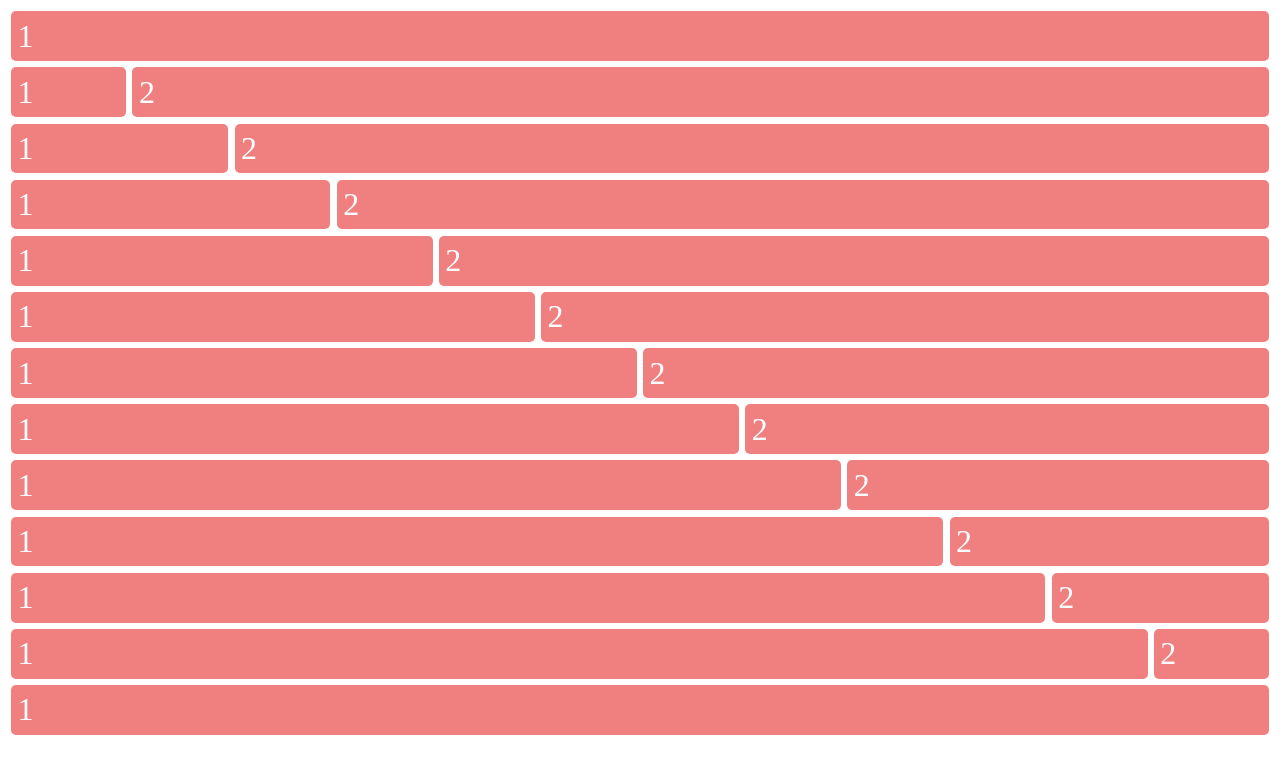
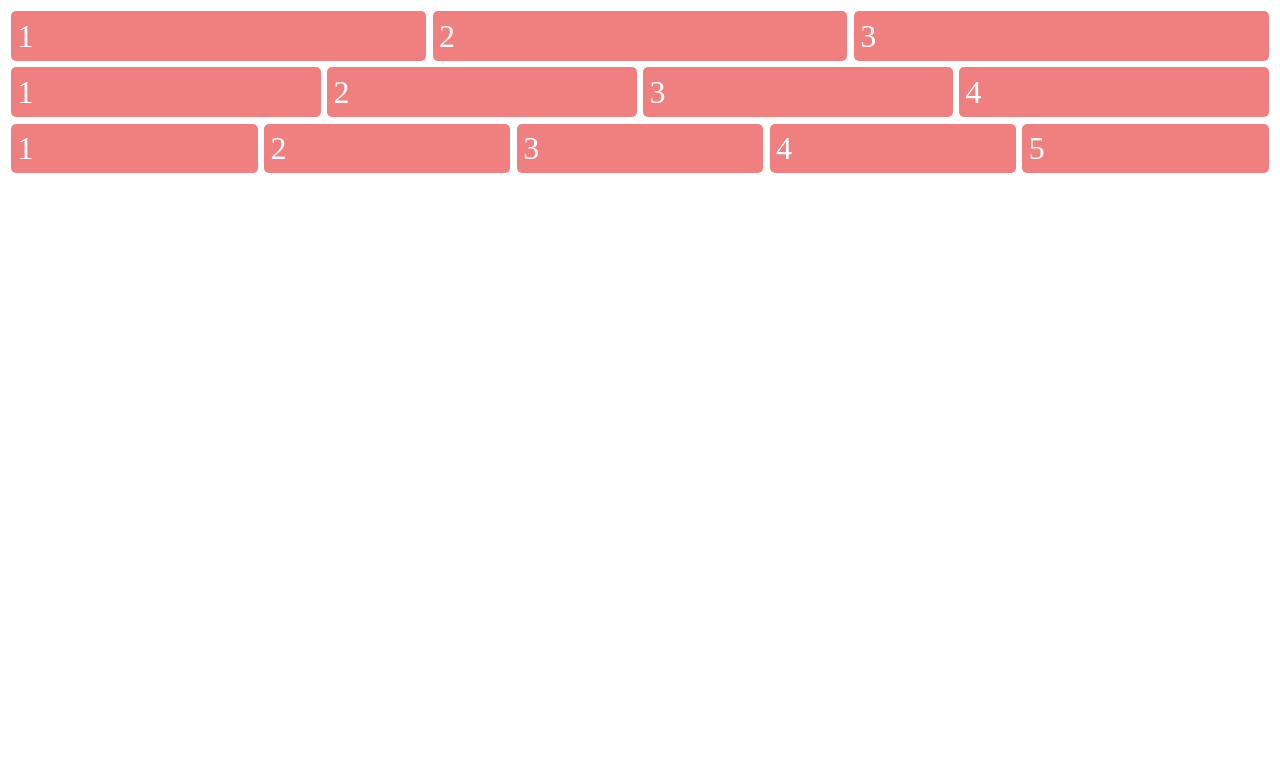
Before and after one commit to AnikBhadra/flexbox101, a website built with Vite: page 03_flexbox-grid/index.html in a window 1280 px wide. Built offline with nearby package versions, Linux system fonts and the light colour scheme.

Commit message:
flexbox101 03_flexbox-grid 12columns horizontal v-3 parrt-5 done

```diff
--- a/03_flexbox-grid/index.html
+++ b/03_flexbox-grid/index.html
@@ -5,68 +5,28 @@
     <meta http-equiv="X-UA-Compatible" content="IE=edge" />
     <meta name="viewport" content="width=device-width, initial-scale=1.0" />
     <link rel="stylesheet" href="style.css" />
-    <title>Flexbox-grid 12columns horizontal v-2 parrt-4</title>
+    <title>Flexbox-grid 12columns horizontal v-3 parrt-5</title>
   </head>
   <body>
     <div class="row">
       <div>1</div>
-    </div>
-    <div class="row">
-      <div>1</div>
       <div>2</div>
-    </div>
-    <div class="row">
-      <div>1</div>
-      <div>2</div>
+      <div>3</div>
     </div>
 
     <div class="row">
       <div>1</div>
       <div>2</div>
+      <div>3</div>
+      <div>4</div>
     </div>
 
     <div class="row">
       <div>1</div>
       <div>2</div>
-    </div>
-
-    <div class="row">
-      <div>1</div>
-      <div>2</div>
-    </div>
-
-    <div class="row">
-      <div>1</div>
-      <div>2</div>
-    </div>
-
-    <div class="row">
-      <div>1</div>
-      <div>2</div>
-    </div>
-
-    <div class="row">
-      <div>1</div>
-      <div>2</div>
-    </div>
-
-    <div class="row">
-      <div>1</div>
-      <div>2</div>
-    </div>
-
-    <div class="row">
-      <div>1</div>
-      <div>2</div>
-    </div>
-
-    <div class="row">
-      <div>1</div>
-      <div>2</div>
-    </div>
-
-    <div class="row">
-      <div>1</div>
+      <div>3</div>
+      <div>4</div>
+      <div>5</div>
     </div>
   </body>
 </html>
--- a/03_flexbox-grid/style.css
+++ b/03_flexbox-grid/style.css
@@ -12,52 +12,12 @@
   margin: .1em;
 }
 
-.row:nth-child(2)>div:nth-child(1),
-.row:nth-child(12)>div:nth-child(2) {
+.row1>div {
+  font-size: 2em;
+  background-color: lightcoral;
   flex: 1;
+  border-radius: 5px;
+  padding: .2em;
+  color: white;
+  margin: .1em;
 }
-
-.row:nth-child(2)>div:nth-child(2),
-.row:nth-child(12)>div:nth-child(1) {
-  flex: 11;
-}
-
-.row:nth-child(3)>div:nth-child(1),
-.row:nth-child(11)>div:nth-child(2) {
-  flex: 2;
-}
-
-.row:nth-child(3)>div:nth-child(2),
-.row:nth-child(11)>div:nth-child(1) {
-  flex: 10;
-}
-
-.row:nth-child(4)>div:nth-child(1),
-.row:nth-child(10)>div:nth-child(2) {
-  flex: 3;
-}
-
-.row:nth-child(4)>div:nth-child(2),
-.row:nth-child(10)>div:nth-child(1) {
-  flex: 9;
-}
-
-.row:nth-child(5)>div:nth-child(1),
-.row:nth-child(9)>div:nth-child(2) {
-  flex: 4;
-}
-
-.row:nth-child(5)>div:nth-child(2),
-.row:nth-child(9)>div:nth-child(1) {
-  flex: 8;
-}
-
-.row:nth-child(6)>div:nth-child(1),
-.row:nth-child(8)>div:nth-child(2) {
-  flex: 5;
-}
-
-.row:nth-child(6)>div:nth-child(2),
-.row:nth-child(8)>div:nth-child(1) {
-  flex: 7;
-}
```
